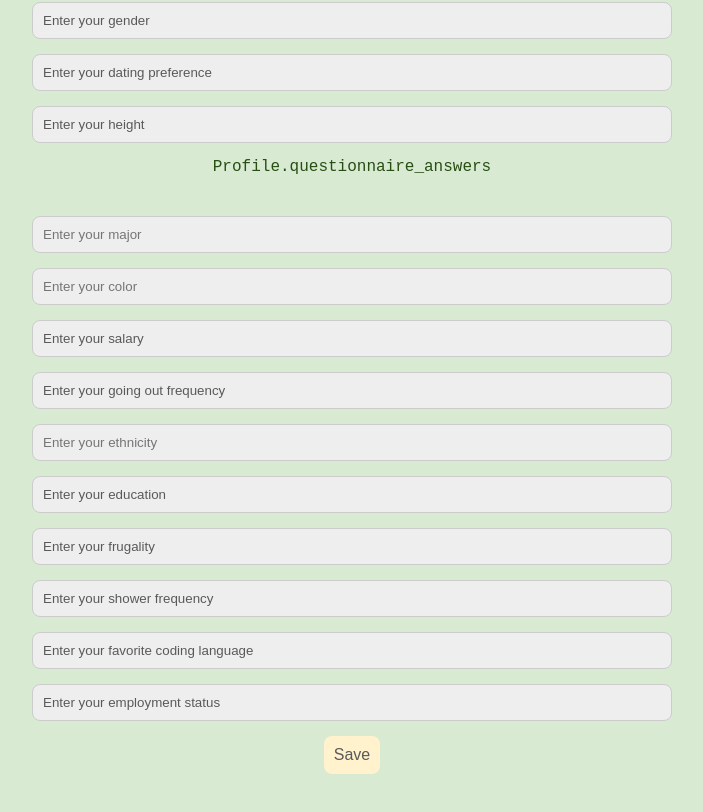
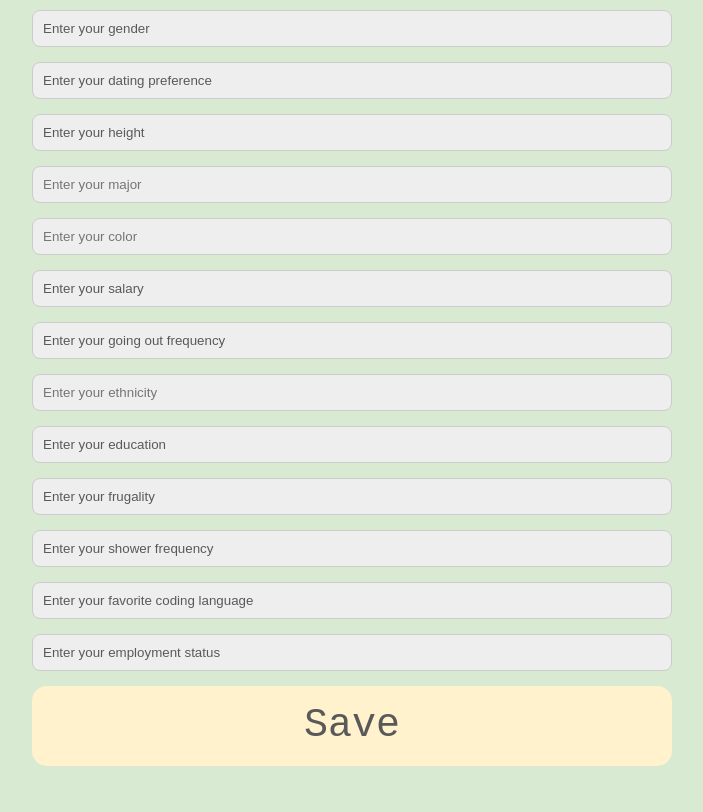
Before and after one commit to hunter-kang/BinaryBaes, a React (Create React App) app in the folder frontend/: page /profile_setup in a window 1280 px wide. Shown: the part 929-1741 px from the top of the page, without its empty margins (288-991 px from the left). Built offline with nearby package versions, Linux system fonts and the light colour scheme.

Commit message:
profile setup frontend connected to backend and when submission buttons are pressed navigates back to profile page

```diff
--- a/frontend/src/components/Profile_Setup.js
+++ b/frontend/src/components/Profile_Setup.js
@@ -1,5 +1,6 @@
 import React, { useState, useEffect } from 'react';
 import "../styles/Profile_Setup.css";
+import { useNavigate } from 'react-router-dom';
 import "../styles/Text.css";
 import axios from 'axios';
 
@@ -12,7 +13,7 @@ function Profile_Setup() {
    const [name, setName] = useState('');
    const [location, setLocation] = useState('');
    const [school, setSchool] = useState('');
-   const [linkedIn, setLinkedIn] = useState('');
+   const [linkedin, setLinkedIn] = useState('');
    const [pronouns, setPronouns] = useState('');
    const [age, setAge] = useState('');
    const [gender, setGender] = useState('');
@@ -35,6 +36,7 @@ function Profile_Setup() {
 
    const [profilePic, setProfilePic] = useState('');
    const [profile, setProfile] = useState({});
+   const navigate = useNavigate();
 
 
    useEffect(() => {
@@ -64,6 +66,25 @@ function Profile_Setup() {
 
                const data = await response.json();
                setProfile(data.profile || {});
+               setLinkedIn(data.profile.linkedin || '');
+               setSchool(data.profile.school || '');
+               setLocation(data.profile.location || '');
+               setPronouns(data.profile.pronouns || '');
+               setAge(data.profile.age || '');
+               setGender(data.profile.gender || '');
+               setLookingFor(data.profile.lookingFor || '');
+               setHeight(data.profile.height || '');
+               setMajor(data.profile.major || '');
+               setColor(data.profile.color || '');
+               setSalary(data.profile.salary || '');
+               setEthnicity(data.profile.ethnicity || '');
+               setEducation (data.profile.education || '');
+               setFrugal(data.profile.frugal || '');
+               setShowerFrequency(data.profile.showerFrequency || '');
+               setGoingOutFrequency(data.profile.goingOutFrequency || '');
+               setCodingLanguage(data.profile.codingLanguage || '');
+               setEmploymentStatus(data.profile.employmentStatus || '');
+               setCompany(data.profile.company || '');
 
 
            } catch (error) {
@@ -74,11 +95,62 @@ function Profile_Setup() {
 
        fetchProfile();
    }, []);
+
+      const handleSubmit = async (event) => {
+        event.preventDefault();
+        try {
+            const token = localStorage.getItem('token');
+            const url = "http://localhost:5555/user/profilepost";
+            const profileData = {
+                linkedin,
+                school,
+                location,
+                pronouns,
+                gender,
+                major,
+                salary,
+                height,
+                ethnicity,
+                education,
+                frugal,
+                age,
+                color,
+                lookingFor,
+                goingOutFrequency,
+                showerFrequency,
+                codingLanguage,
+                employmentStatus,
+                company
+            }
+            const response = await fetch(url, {
+                method: "POST",
+                headers: {
+                "Content-Type": "application/json",
+                'Authorization': `Bearer ${token}`
+                },
+                body: JSON.stringify(profileData),
+          });
+            const result = await response.json();
+            console.log('Response:', result);
+
+            if (result.success) {
+                alert('Profile submitted successfully!');
+                navigate('/profile');
+            } else {
+                alert(result.message || 'Submission failed.');
+                navigate('/profile');
+            }
+        } catch (err) {
+          console.error("An error occurred:", err);
+          alert("An error occurred. Please try again.");
+        }
+      };
+
    return (
        <div className="profile_setup-container">
            <p className="header" style = {{marginRight: 450}}>class Profile:</p>
            <p className="sub-header" style={{margin: "0px"}}>Profile.general_information</p>
-           <form>
+           <form onSubmit={handleSubmit}>
                {/* Name Input */}
                <input
                    type="text"
@@ -130,7 +202,7 @@ function Profile_Setup() {
                <input
                    type="text"
                    placeholder={profile.linkedin || 'Enter your linkedin'}
-                   value={linkedIn}
+                   value={linkedin}
                    onChange={(e) => setLinkedIn(e.target.value)}
                    className="input-field"
                />
@@ -204,12 +276,6 @@ function Profile_Setup() {
                    ))}
                </select>
 
-
-           </form>
-
-
-           <p className="sub-header" style={{margin: "0px"}}>Profile.questionnaire_answers</p>
-           <form>
                {/* Major Input */}
                <input
                    type="text"
@@ -372,8 +438,8 @@ function Profile_Setup() {
                        </label>
                    </div>
                )}
+               <button className = "button-design" type="submit">Save</button>
            </form>
-           <button type="submit">Save</button>
        </div>
    );
 }
--- a/frontend/src/components/Questionnaire.js
+++ b/frontend/src/components/Questionnaire.js
@@ -1,4 +1,5 @@
 import React, { useState } from 'react';
+import { useNavigate } from 'react-router-dom';
 import "../styles/Questionnaire.css";
 import "../styles/Text.css";
 
@@ -9,11 +10,11 @@ function MatchingQuestions() {
     const [codingLanguage, setCodingLanguage] = useState('');
     const [employmentStatus, setEmploymentStatus] = useState('');
     const [company, setCompany] = useState('');
+    const navigate = useNavigate();
 
     //backend connection
     const handleSubmit = async (event) => {
         event.preventDefault();
-
         if (!goingOutFrequency || !salary || !showerFrequency || !codingLanguage || !employmentStatus) {
           alert("Required fields are missing");
           return;
@@ -43,6 +44,7 @@ function MatchingQuestions() {
 
             if (result.success) {
                 alert('Questionnaire submitted successfully!');
+                navigate('/profile');
             } else {
                 alert(result.message || 'Submission failed.');
             }
```
